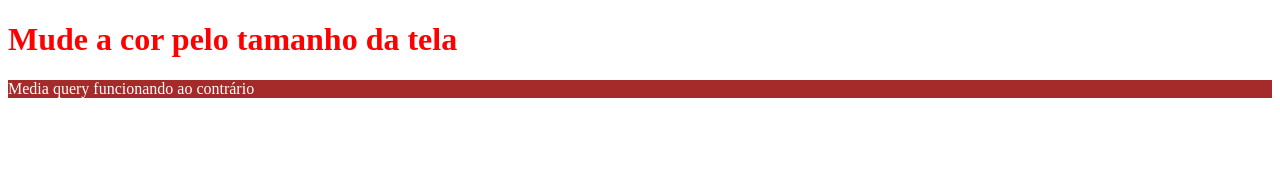
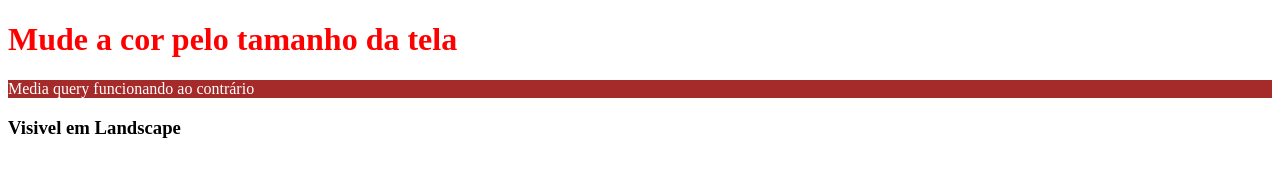
Before and after one commit to eric-mmelo/responsividade, a plain HTML site: page index.html in a window 1280 px wide. Drawn offline with Linux system fonts and the light colour scheme.

Commit message:
Landscape

```diff
--- a/css/styles.css
+++ b/css/styles.css
@@ -21,3 +21,14 @@ p {
         color: #fff;
     }
 }
+
+/* Landscape */
+h3 {
+    display: none;
+}
+
+@media screen and (orientation: landscape){
+    h3 {
+        display: block;
+    }
+}
--- a/index.html
+++ b/index.html
@@ -13,5 +13,8 @@
 
     <!-- 3 - Min width -->
     <p>Media query funcionando ao contrário</p>
+
+    <!-- 4 - Landscape -->
+    <h3>Visivel em Landscape</h3>
   </body>
 </html>
```
